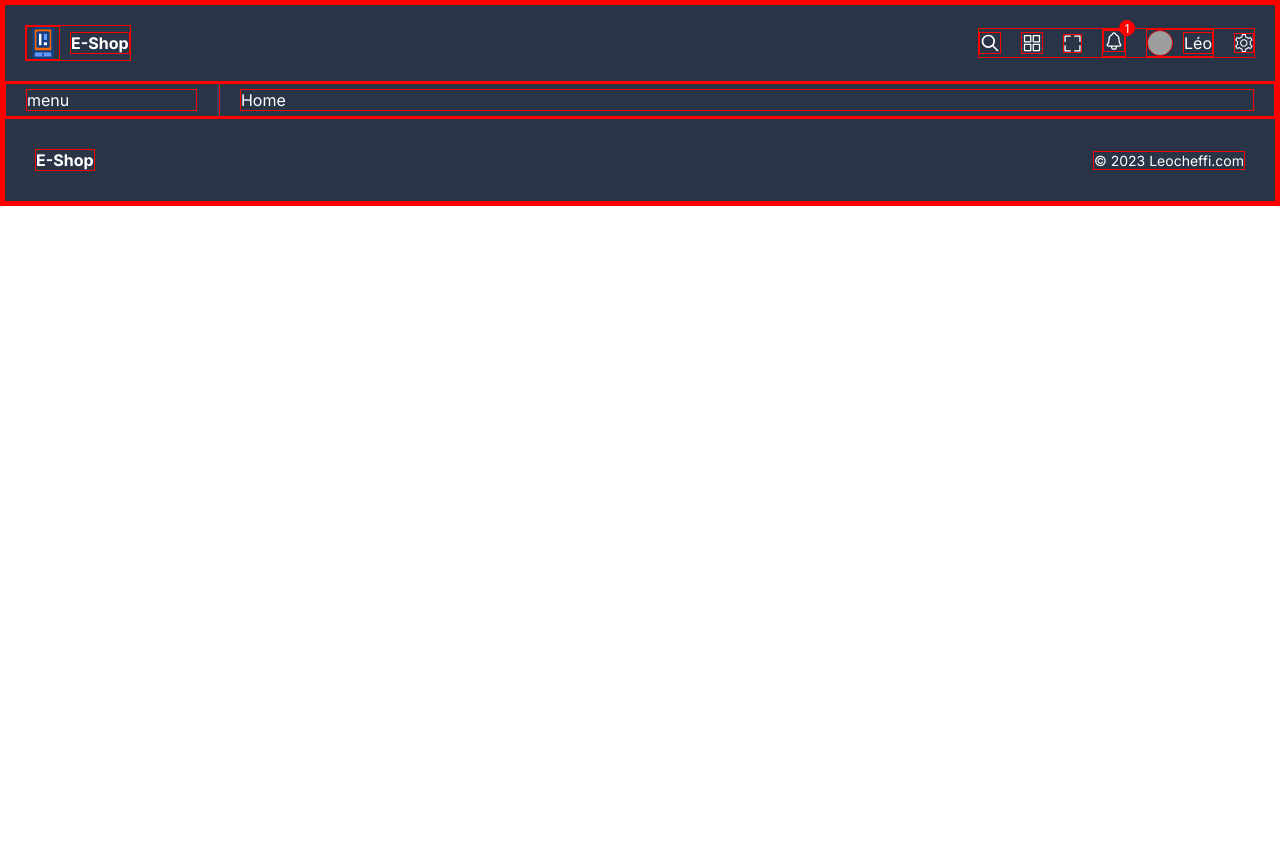
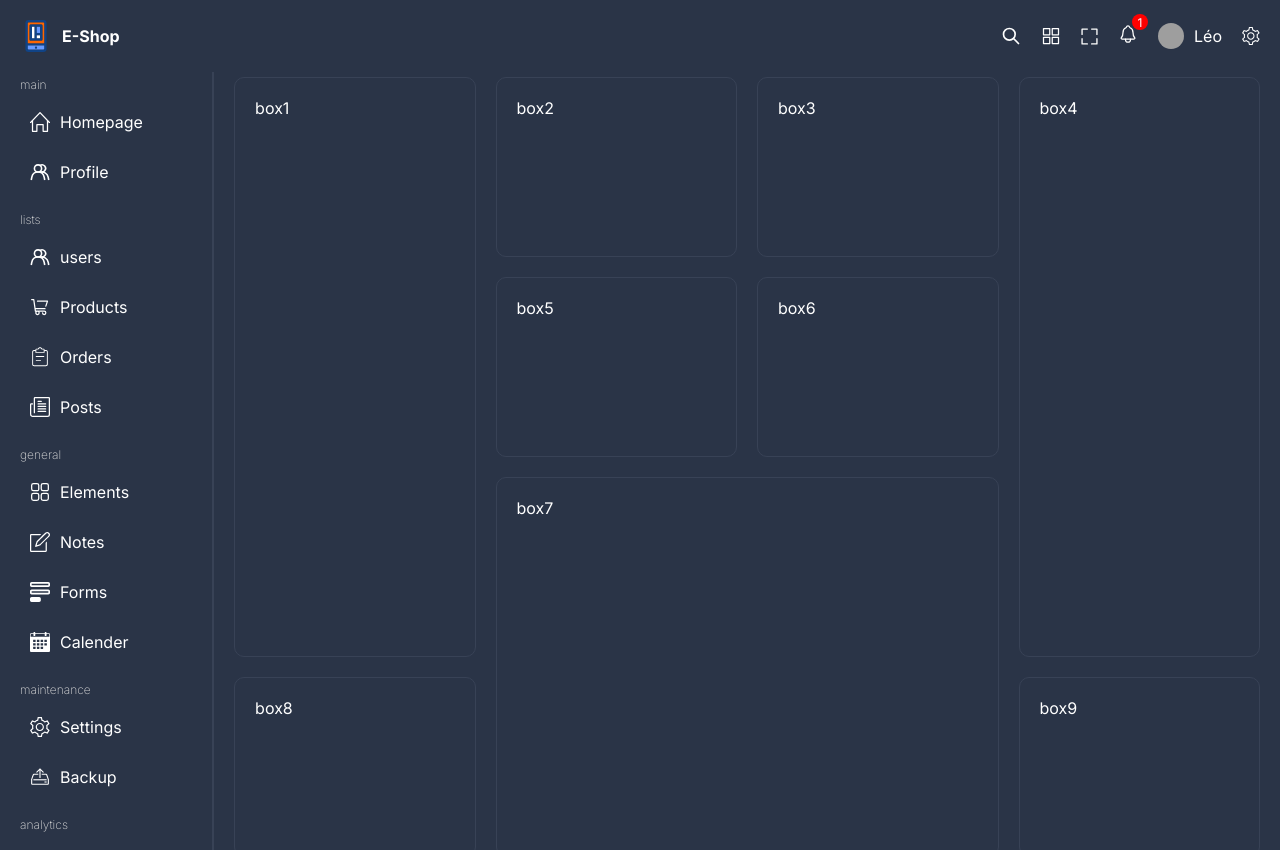
Before and after one commit to MrRinbex/Ecommerce-Admin-dashboard, a React (Vite) app: page / in a window 1280 px wide. Shown: the top 850 px of the page. Before the commit the page ends 800 px from the top, so only its background shows below. Built offline with nearby package versions, Linux system fonts and the light colour scheme; grey boxes are pictures that could not be loaded.

Commit message:
home with grid template system & menu with data mapping

```diff
--- a/src/components/menu/Menu.tsx
+++ b/src/components/menu/Menu.tsx
@@ -1,7 +1,23 @@
+import { Link } from "react-router-dom";
 import "./menu.scss";
+import { menu } from "../../data";
 
 const Menu = () => {
-  return <div className="menu">menu</div>;
+  return (
+    <div className="menu">
+      {menu.map((item) => (
+        <div className="item" key={item.id}>
+          <span className="title">{item.title}</span>
+          {item.listItem.map((listItem) => (
+            <Link className="listItem" to="/" key={listItem.id}>
+              <img src={listItem.icon} alt={listItem.title} />
+              <span className="listItemTitle">{listItem.title}</span>
+            </Link>
+          ))}
+        </div>
+      ))}
+    </div>
+  );
 };
 
 export default Menu;
--- a/src/components/menu/menu.scss
+++ b/src/components/menu/menu.scss
@@ -1,3 +1,34 @@
+@import "../../styles/variables.scss";
+
 .menu{
 
+    .item{
+
+        display: flex;
+        flex-direction: column;
+        gap: 10px;
+        margin-bottom: 20px;
+
+        .title{
+
+            font-size: 12px;
+            font-weight: 200;
+            color: $soft-color;
+        }
+
+        .listItem{
+
+            display: flex;
+            align-items: center;
+            gap: 10px;
+            padding: 10px;
+            border-radius: 5px;
+
+            &:hover{
+
+                background-color: $soft-bg;
+
+            }
+        }
+    }
 }
--- /dev/null
+++ b/src/data.ts
@@ -0,0 +1,116 @@
+export const menu = [
+    {
+        id:1,
+        title: "main",
+        listItem:[
+            {
+                id:1,
+                title: "Homepage",
+                url:"/",
+                icon:"home.svg"
+            },
+            {
+                id:2,
+                title: "Profile",
+                url:"/users/1",
+                icon:"user.svg"
+            },
+        ]
+    },
+    {
+        id:2,
+        title: "lists",
+        listItem:[
+            {
+                id:1,
+                title: "users",
+                url:"/users",
+                icon:"user.svg"
+            },
+            {
+                id:2,
+                title: "Products",
+                url:"/products",
+                icon:"product.svg"
+            },
+            {
+                id:3,
+                title: "Orders",
+                url:"/orders",
+                icon:"order.svg"
+            },
+            {
+                id:4,
+                title: "Posts",
+                url:"/posts",
+                icon:"post2.svg"
+            },
+        ]
+    },
+    {
+        id:3,
+        title: "general",
+        listItem:[
+            {
+                id:1,
+                title: "Elements",
+                url:"/",
+                icon:"element.svg"
+            },
+            {
+                id:2,
+                title: "Notes",
+                url:"/",
+                icon:"note.svg"
+            },
+            {
+                id:3,
+                title: "Forms",
+                url:"/",
+                icon:"form.svg"
+            },
+            {
+                id:4,
+                title: "Calender",
+                url:"/",
+                icon:"calendar.svg"
+            },
+        ]
+    },
+    {
+        id:4,
+        title: "maintenance",
+        listItem:[
+            {
+                id:1,
+                title: "Settings",
+                url:"/",
+                icon:"setting.svg"
+            },
+            {
+                id:2,
+                title: "Backup",
+                url:"/",
+                icon:"backup.svg"
+            },
+        ]
+    },
+    {
+        id:5,
+        title: "analytics",
+        listItem:[
+            {
+                id:1,
+                title: "Charts",
+                url:"/",
+                icon:"chart.svg"
+            },
+            {
+                id:2,
+                title: "Logs",
+                url:"/",
+                icon:"log.svg"
+            },
+        ]
+    },
+]
--- a/src/pages/home/Home.tsx
+++ b/src/pages/home/Home.tsx
@@ -1,7 +1,19 @@
 import "./home.scss";
 
 const Home = () => {
-  return <div className="home">Home</div>;
+  return (
+    <div className="home">
+      <div className="box box1">box1</div>
+      <div className="box box2">box2</div>
+      <div className="box box3">box3</div>
+      <div className="box box4">box4</div>
+      <div className="box box5">box5</div>
+      <div className="box box6">box6</div>
+      <div className="box box7">box7</div>
+      <div className="box box8">box8</div>
+      <div className="box box9">box9</div>
+    </div>
+  );
 };
 
 export default Home;
--- a/src/pages/home/home.scss
+++ b/src/pages/home/home.scss
@@ -1,2 +1,28 @@
+@import "../../styles/variables.scss";
+
 .home{
+
+    display: grid;
+    gap: 20px;
+    grid-template-columns: repeat(4, 1fr);
+    grid-auto-rows: minmax(180px, auto);
+
+    .box{
+        padding: 20px;
+        border-radius: 10px;
+        border: 1px solid $soft-bg;
+    }
+
+    .box1{
+        grid-column: span 1;
+        grid-row: span 3;
+    }
+    .box4{
+        grid-column: span 1;
+        grid-row: span 3;
+    }
+    .box7{
+        grid-column: span 2;
+        grid-row: span 2;
+    }
 }
--- a/src/styles/global.scss
+++ b/src/styles/global.scss
@@ -4,7 +4,7 @@
   margin: 0;
   padding: 0;
   box-sizing: border-box;
-  border: 1px solid red;
+  // border: 1px solid red;
 }
 
 a {
```
